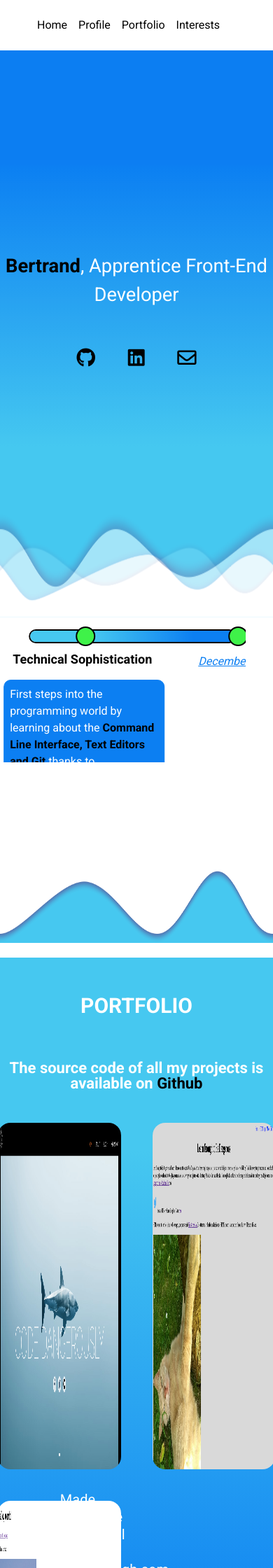
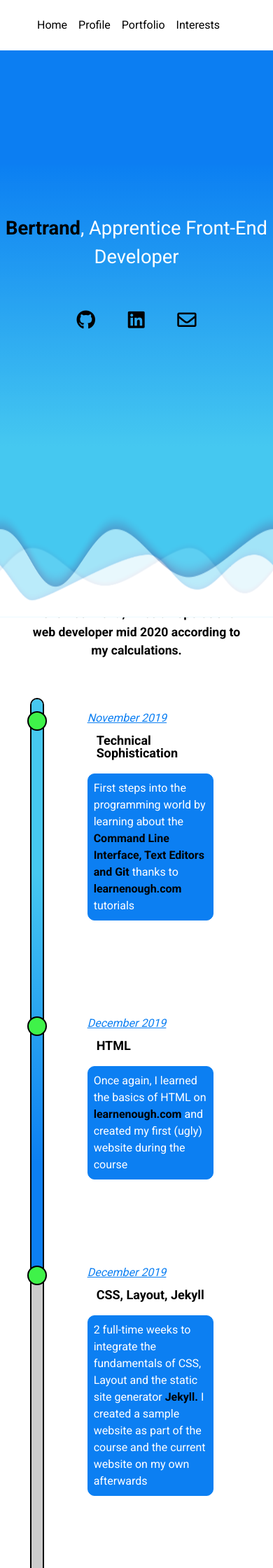
Before and after one commit to BlockProgram/official, a Jekyll site: the page built from index.html, in a window 390 px wide. Shown: the top 2240 px of the page at 70% size. Built offline with Jekyll 4.4.1, drawn with Linux system fonts in a browser that asks for light colours; some of the changed text lies outside the part shown.

Commit message:
finish responsive design

```diff
--- a/_layouts/category.html
+++ b/_layouts/category.html
@@ -6,7 +6,7 @@ layout: default
 
   {% include categories-nav.html %}
 
-  <div class="blog list">
+  <div class="blog-list">
 
       {% for post in site.categories[page.tag] %}
       <h1>
--- a/css/main.css
+++ b/css/main.css
@@ -467,7 +467,6 @@ left: 38px;
     background-size: 100% 150px;
     max-height: 19vh;
     width: 100%;
-
 }
 
 /* PORTFOLIO STYLES */
@@ -690,6 +689,7 @@ left: 38px;
   transform: translate(-50%,0);
 }
 
+
 /* MEDIA STYLES */
 @media (max-width: 1050px) {
   html {
@@ -714,22 +714,335 @@ left: 38px;
   display: none;
   }
 
+  /* FOOTER STYLES */
+.footer {
+  height: 13vh;
+  margin: 1vh 0 0;
+  position: relative;
+}
+.footer-nav {
+  bottom: 80%;
+  min-width: 80vw;
+  right: 50%;
+  position: absolute;
+  transform: translate(50%, 80%);
+}
+.footer-nav a {
+  font-size: 16px;
+  color: #000;
+  text-decoration: none;
+  margin-left: 15px;
+}
+.footer .social-list {
+  text-align: center;
+  bottom: 20%;
+  right: 50%;
+  position: absolute;
+  transform: translate(50%, 20%);
+}
+.footer .social-list a {
+  font-size: 28px;
+  margin-left: 20px;
+}
+
+
   /* HERO STYLES */
   .home-hero {
-    height: 40vh;
+    height: 82vh;
   }
   .hero-content {
     font-size: 7vw;
     line-height: 1.5;
+    padding: 26vh 0 0;
   }
+
   /* ROADMAP STYLES */
   .home-roadmap {
-    height: 70vh;
-    font-size: 1.3em;
-    margin: 3vh 0 4vh 0;
-    overflow: hidden;
+    height: auto;
+    font-size: 1.1em;
     width: 90%;
   }
+  .statement-roadmap  {
+    line-height: 1.5;
+    margin-left: 10vw;
+  }
+  .wrapper-roadmap {
+    padding: 6vh 0 0 0;
+  }
+  .line-roadmap {
+    height: 220vh;
+    left: 15%;
+    position: relative;
+    transform: translate(-50%,0);
+    width: 16px;
+  }
+  .progress-line-roadmap {
+    height: 92vh;
+    left: 0%;
+    position: absolute;
+    background-image: linear-gradient(to bottom, #46c8f0 30%, #0c7ff2 80%);
+    width: 16px;
+  }
+  .circles-line {
+    background-color: #000;
+    border: 2px solid #000;
+    border-radius: 24px;
+    height: 24px;
+    margin-top: -5.5px;
+    position: absolute;
+    width: 24px;
+  }
+  .circle-progress-line {
+    background-color: #3ff249;
+    border: 2px solid #000;
+    margin-top: -22px;
+  }
+  .circle1-line {
+    left: -6px;
+    top: 2%;
+  }
+  .circle2-line {
+    left: -6px;
+    top: 24%;
+  }
+  .circle3-line {
+    left: -6px;
+    top: 42%;
+  }
+  .circle4-line {
+    left: -6px;
+    top: 64%;
+    z-index: 61;
+  }
+  .circle5-line {
+    left: -6px;
+    top: 77%;
+    z-index: 61;
+  }
+  .circle6-line {
+    left: -6px;
+    top: 97%;
+    z-index: 61;
+  }
+  .item1-roadmap {
+    position: absolute;
+    left: 500%;
+    top: 1%;
+  }
+  .item1-roadmap span {
+    font-weight: 900;
+  }
+  .item1-roadmap .item-date-above {
+    margin: 0;
+  }
+  .item1-roadmap .item-title-under  {
+  position: relative;
+  left: 13px;
+  }
+  .item2-roadmap {
+    position: absolute;
+    left: 500%;
+    top: 23%;
+  }
+  .item2-roadmap .item-title-above  {
+  position: relative;
+  top: 0px;
+  left: 13px;
+  }
+  .item2-roadmap .item-text-above  {
+  position: relative;
+  top: 0px;
+  left: 0px;
+  }
+  .item2-roadmap .item-date {
+    margin: 0;
+  }
+  .item3-roadmap {
+    position: absolute;
+    left: 500%;
+    top: 41%;
+  }
+  .item3-roadmap .item-title {
+    left: 13px;
+    margin: 0;
+    position: relative;
+    top: 0;
+  }
+  .item3-roadmap .item-date {
+    margin: 0;
+  }
+  .item4-roadmap {
+    position: absolute;
+    left: 500%;
+    top: 64%;
+  }
+  .item4-roadmap .item-date {
+    left: 0;
+    margin: 0;
+    top: 0;
+  }
+  .item4-roadmap .item-title {
+    left: 13px;
+    margin: 0;
+    position: relative;
+    top: 0;
+  }
+  .item4-roadmap .item-text-above {
+    left: 0;
+    margin: 0;
+    top: 0;
+  }
+  .item4-roadmap .item-text {
+  max-width: 210px;
+  }
+  .item5-roadmap {
+    left: 500%;
+    position: absolute;
+    top: 77%;
+  }
+  .item5-roadmap .item-title {
+    left: 13px;
+    margin: 0;
+    position: relative;
+    top: 0;
+  }
+  .item5-roadmap .item-date {
+    margin: 0;
+  }
+  .item6-roadmap {
+    left: 500%;
+    position: absolute;
+    top: 96.2%;
+  }
+  .item6-roadmap .item-title {
+   left: 13px;
+   margin: 0;
+   position: relative;
+   top: 0px;
+   width: 60vw;
+  }
+
+  /* WAVE PORTFOLIO STYLES */
+.wave-wrapper-portfolio {
+  height: 25vh;
+  overflow: hidden;
+  position: absolute;
+  top: -2%;
+  z-index: 61;
+}
+.wave-portfolio {
+  height: 19vh;
+  background-size: 100% 150px;
+  max-height: 19vh;
+  overflow: hidden;
+  width: 140%;
+  padding-bottom: 4%;
+}
+
   /* PORTFOLIO STYLES */
+  .home-portfolio {
+    background-image: linear-gradient(to bottom, #46c8f0 30%, #0c7ff2 80%);
+    height: auto;
+    min-height: 165vh;
+  }
+  .title-portfolio {
+    color: #fff;
+    font-size: 30px;
+    font-weight: bold;
+    margin-bottom: 7vh;
+    padding-top: 17vh;
+    text-align: center;
+  }
+  .style-square {
+    background-color: #fff;
+    background-size: 80vw 55vh;
+    border-radius: 2vh;
+    height: 55vh;
+    width: 80vw;
+    margin: 0 auto 5vh;
+    opacity: 0.9;
+  }
+  .style-square:hover {
+    opacity: 1;
+  }
+  .style-text {
+    color: #000;
+    font-size: 15px;
+    position: absolute;
+    z-index: 60;
+  }
+  .left-squares {
+    position: static;
+    margin: 0;
+  }
+  .right-squares {
+    position: static;
+    margin: 0;
+  }
+  .topleft-text {
+    left: 14%;
+    max-width: 70vw;
+    top: 21%;
+  }
+  .bottomleft-square {
+    background-color: #fff;
+    background-size: cover;
+  }
+  .bottomleft-text {
+    color: #fff;
+    font-size: 15px;
+    left: 14%;
+    top: 61%;
+    max-width: 60vw;
+  }
+  .topright-text {
+    left: 45%;
+    top: 85%;
+    max-width: 50vw;
+  }
+
+  /* INTERESTS STYLES */
+  .interests-container {
+    overflow: hidden;
+  }
+  .postwrapper-interests {
+    margin: 0 5vw;
+  }
+  .categories-buttons {
+      height: 15vh;
+      left: 0;
+      position: relative;
+      margin-left: 3vw;
+      min-width: 350px;
+      width: 30vw;
+      transform: translate(0,0);
+  }
+  .categories-buttons  a {
+    font-size: 13px;
+    margin: 5vh 1vh 3vh 0;
+  }
+
+  /* CATEGORY STYLES */
+  .category-container .blog-list {
+    margin: 0 5vw;
+  }
+
+  /*BLOG STYLES */
+  .post-container {
+    margin: 0 5vh;
+    font-size: 16px;
+  }
+  .post-summary {
+    font-size: 16px;
+  }
+  .post-img-hero {
+    margin: 0;
+    max-height: 60vh;
+    max-width: 100%;
+    width: auto;
+  }
+  .youtubevid-extendpost {
+    width: auto;
+  }
 
 }
--- a/index.html
+++ b/index.html
@@ -211,11 +211,6 @@ layout: default
         <div class="topright-square style-square">
         </div>
       </a>
-      <!-- <div class="bottomright-square style-square">
-        <p class="bottomright-text style-text">
-          MORE TO COME
-        </p>
-      </div> -->
     </div>
   </div>
 </div>
```
Also changed, not shown: other parts of index.html (+1 -1 lines).
